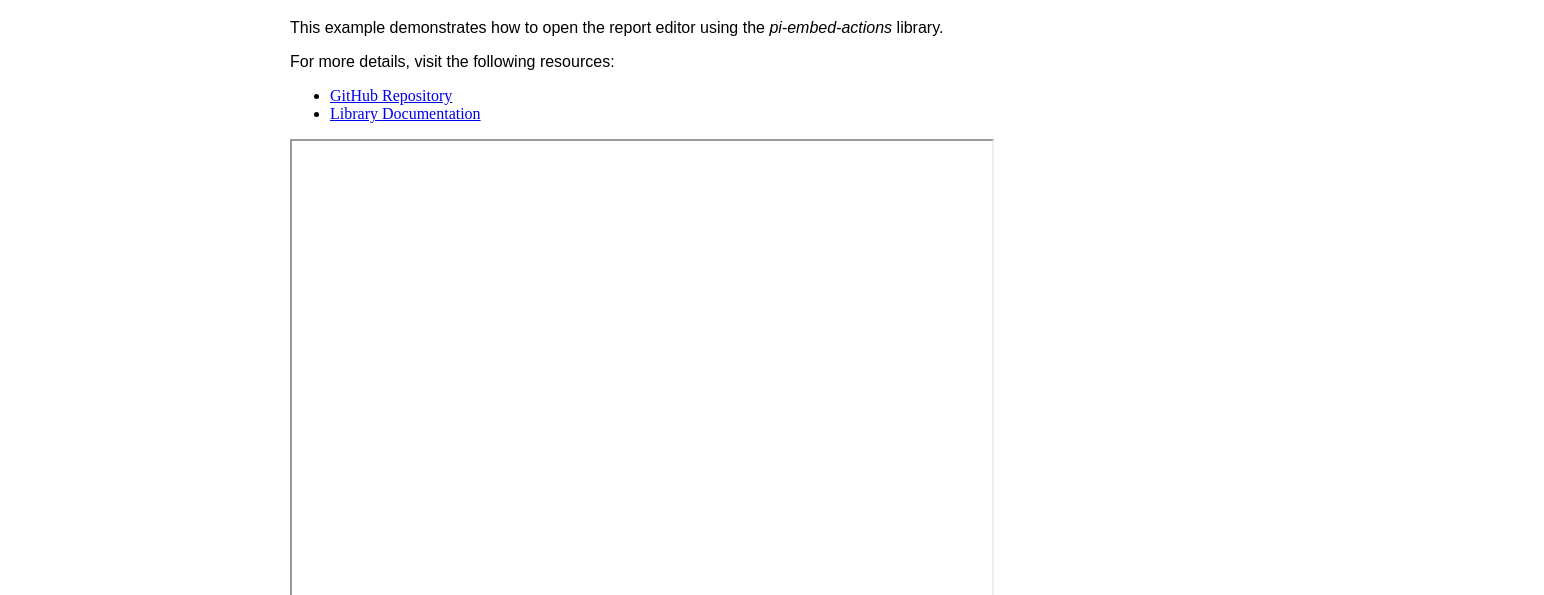
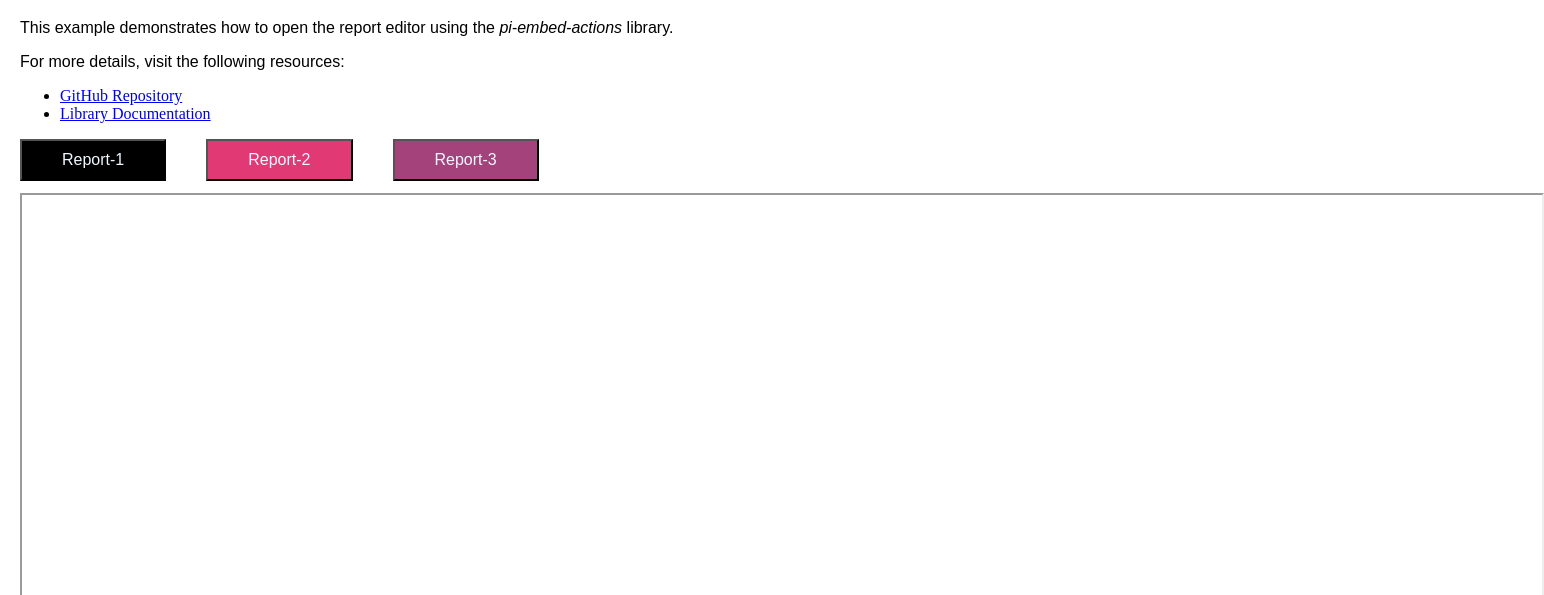
Before and after one commit to Panintelligence/api-embed-example, a plain HTML site: page static_examples/embed_report_editor.html in a window 1280 px wide. Shown: the part 161-756 px from the top of the page, 1544 px wide, since content can reach past the window. Drawn offline with Linux system fonts and the light colour scheme; no server answers.

Commit message:
#2778 solve some css issues - library file needs to be dropped in

```diff
--- a/static_examples/embed_report_editor.html
+++ b/static_examples/embed_report_editor.html
@@ -10,9 +10,7 @@
 <div>
     <img src="img/logo.png" style="height: 100px; width: 500px"/>
 </div>
-<div class="container">
-    <div class="flex-container">
-        <div class="column">
+<div class="margin-20px">
     <h1>Example: Opening the Report Editor</h1>
     <p>This example demonstrates how to open the report editor using the <i>pi-embed-actions</i> library.</p>
     <p>For more details, visit the following resources:</p>
@@ -20,21 +18,22 @@
         <li><a href="https://github.com/Panintelligence/pi-embed-actions" target="_blank">GitHub Repository</a></li>
         <li><a href="https://panintelligence.github.io/pi-embed-actions/" target="_blank">Library Documentation</a></li>
     </ul>
-            <iframe id="iframe" width="700" height="500" src=""></iframe>
-            <div style="padding: 20px;"></div>
     <div class="button-container" style="display: flex;gap:40px;">
         <button onclick="openReportEditor(reportIdOne)" class="btn-primary"
-                        style="background-color: rgb(41, 184, 67);padding: 10px 40px;font-size: 16px;color:aliceblue;">report-2
+                style="background-color: rgb(0, 0, 0);padding: 10px 40px;font-size: 16px;color:aliceblue;">Report-1
         </button>
         <button onclick="openReportEditor(reportIdTwo)" class="btn-primary"
-                        style="background-color: rgb(176, 47, 131);padding: 10px 40px;font-size: 16px;color:aliceblue;">report-3
+                style="background-color: rgb(224, 57, 116);padding: 10px 40px;font-size: 16px;color:aliceblue;">Report-2
         </button>
         <button onclick="openReportEditor(reportIdThree)" class="btn-primary"
-                        style="background-color: rgb(42, 121, 147);padding: 10px 40px;font-size: 16px;color:aliceblue;">report-4
+                style="background-color: rgb(164, 66, 124);padding: 10px 40px;font-size: 16px;color:aliceblue;">Report-3
         </button>
     </div>
+    <div style="padding: 6px;"></div>
+    <iframe id="iframe" width="1520" height="800" src=""></iframe>
+</div>
 <script>
-                let piEmbedActions;
+    let piDashboard;
     const url = "https://localhost:8224/"; // Change this to your server
     const username = "admin"; // Change this to the user you want to login as
     const password = "dashboard"; // Change this to user's password
@@ -70,19 +69,14 @@
                 xhr.setRequestHeader("Authorization", "bearer " + token);
             },
             success: function (data) {
-                            document.getElementById("iframe").src = "https://dev.pi-dash.uk:8080/pi/?lang=en_GB&editorDisplayMode=CONTENT#/dashboard-system/#/dashboardDesigner";
-                            piEmbedActions = PiEmbedActions.createDashboard('iframe', 'https://dev.pi-dash.uk:8080/pi?lang=en_GB&editorDisplayMode=CONTENT');
+                piDashboard = PiEmbedActions.createDashboard('iframe', 'https://dev.pi-dash.uk:8080/pi?lang=en_GB&editorDisplayMode=CONTENT');
             }
         });
     }
 
     function openReportEditor(reportId) {
-                    piEmbedActions.reportEditor.open(reportId);
+        piDashboard.reportEditor.open(reportId);
     }
 </script>
-        </div>
-
-    </div>
-</div>
 </body>
 </html>
--- a/static_examples/styles/style.css
+++ b/static_examples/styles/style.css
@@ -47,3 +47,7 @@ code.block {
     margin-right: auto;
     display: block;
 }
+
+.margin-20px {
+    margin: 20px;
+}
```
Also changed, not shown: static_examples/js/pi-embed-actions-v1.0.0.min.js (deleted, +0 -1 lines). Lines whose indentation alone changed are shown as unchanged.
